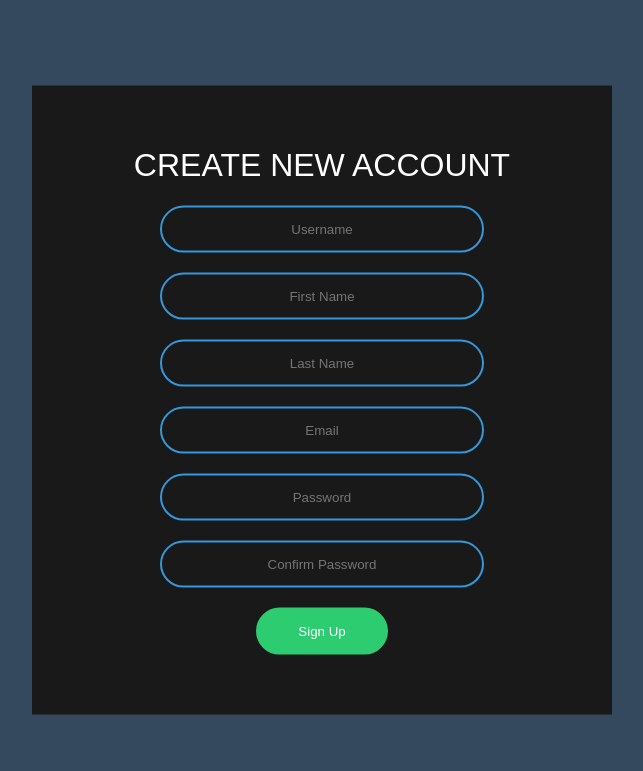
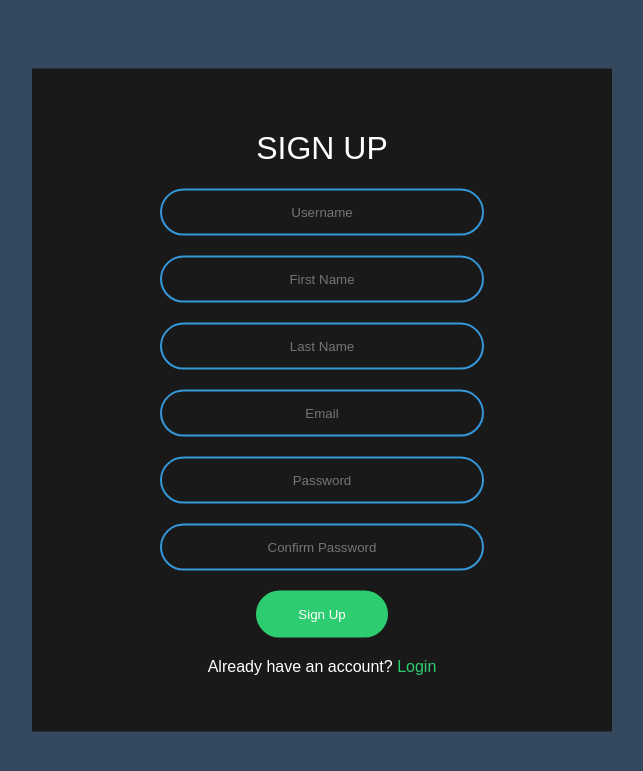
Before and after one commit to SaadDroid/TestCube, a Django app: page /signup in a window 1280 px wide. Shown: the top 771 px of the page, without its empty margins (318-961 px from the left). Run offline with Django 4.2, Linux system fonts and the light colour scheme.

Commit message:
login signup linkup

```diff
--- a/testcube_pro/authentication/templates/signup_1.html
+++ b/testcube_pro/authentication/templates/signup_1.html
@@ -113,13 +113,34 @@
             background: none;
 
             }
+
+            .box a{
+            background: none;
+
+            border: 0px solid black;
+
+            color:#2ecc71;
+
+            text-decoration: none;
+
+          }
+
+          .box a:hover{
+
+            color:#3498db;
+          }
+
+          .box p{
+            color: white;
+            background: none;
+          }
           </style>
         <title>Sign Up</title>
     </head>
     <body>
         <form class="box" action="/signup" method="post">
         {% csrf_token %}
-            <h1>Create New Account</h1>
+            <h1>Sign up</h1>
             <input type="text" id="username" name="username" placeholder="Username" required>
 
             <input type="text" id="firstname" name="firstname" placeholder="First Name" required>
@@ -133,6 +154,10 @@
             <input type="password" id="pass2" name="pass2" placeholder="Confirm Password" required>
 
             <input type="submit" value="Sign Up">
+
+            <p>
+                Already have an account? <a href="/login">Login</a>
+            </p>
         </form>
         <script src="" async defer></script>
     </body>
```
Also changed, not shown: testcube_pro/authentication/templates/login.html (+27 -1 lines).
